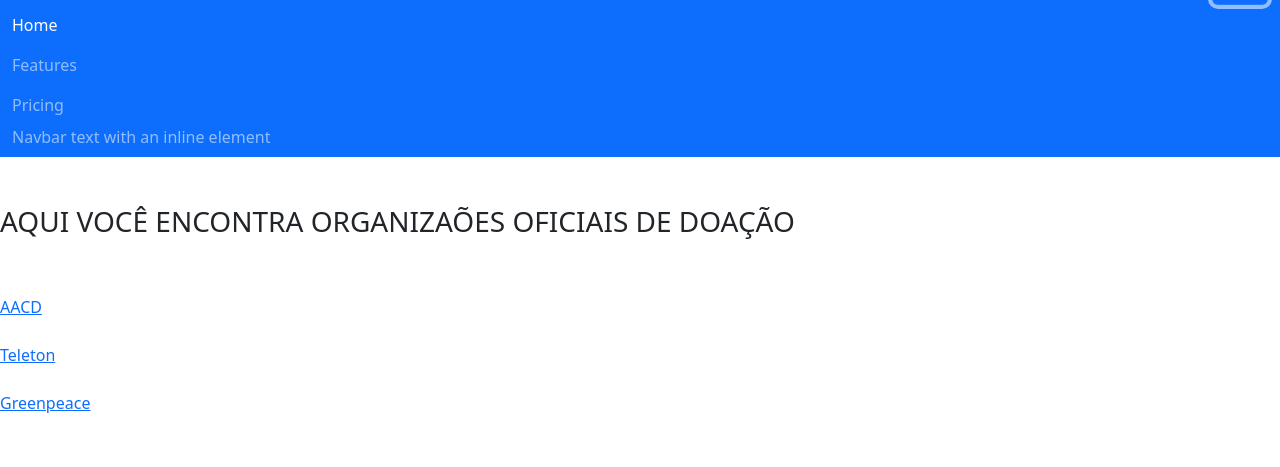
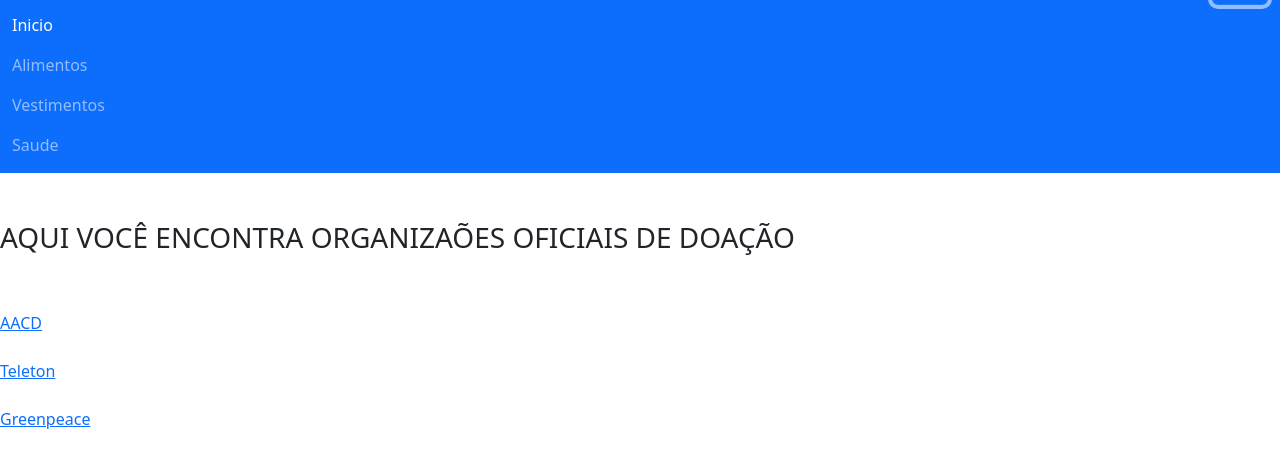
Before and after one commit to victorsantosjobs/doacoes, a plain HTML site: page index.html in a window 1280 px wide. Both pictures are taken after a click on the button "Toggle navigation". Shown: the part 43-510 px from the top of the page. Drawn offline with nearby package versions, Linux system fonts and the light colour scheme.

Commit message:
Add files via upload

```diff
--- a/index.html
+++ b/index.html
@@ -19,18 +19,19 @@
             <div class="collapse navbar-collapse" id="navbarText">
               <ul class="navbar-nav me-auto mb-2 mb-lg-0">
                 <li class="nav-item">
-                  <a class="nav-link active" aria-current="page" href="#">Home</a>
+                  <a class="nav-link active" aria-current="page" href="#inicio">Inicio</a>
                 </li>
                 <li class="nav-item">
-                  <a class="nav-link" href="#">Features</a>
+                  <a class="nav-link" href="#alimentos">Alimentos</a>
                 </li>
                 <li class="nav-item">
-                  <a class="nav-link" href="#">Pricing</a>
+                  <a class="nav-link" href="#vestimentos">Vestimentos</a>
                 </li>
+                <li class="nav-item">
+                    <a class="nav-link" href="#saude">Saude</a>
+                  </li>
               </ul>
-              <span class="navbar-text">
-                Navbar text with an inline element
-              </span>
+
             </div>
           </div>
 
```
